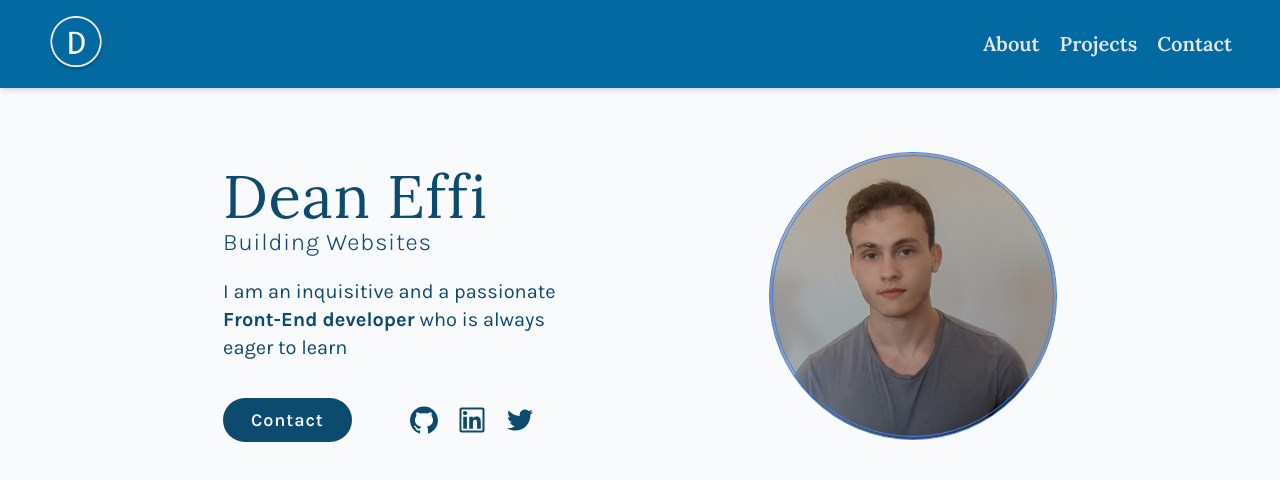
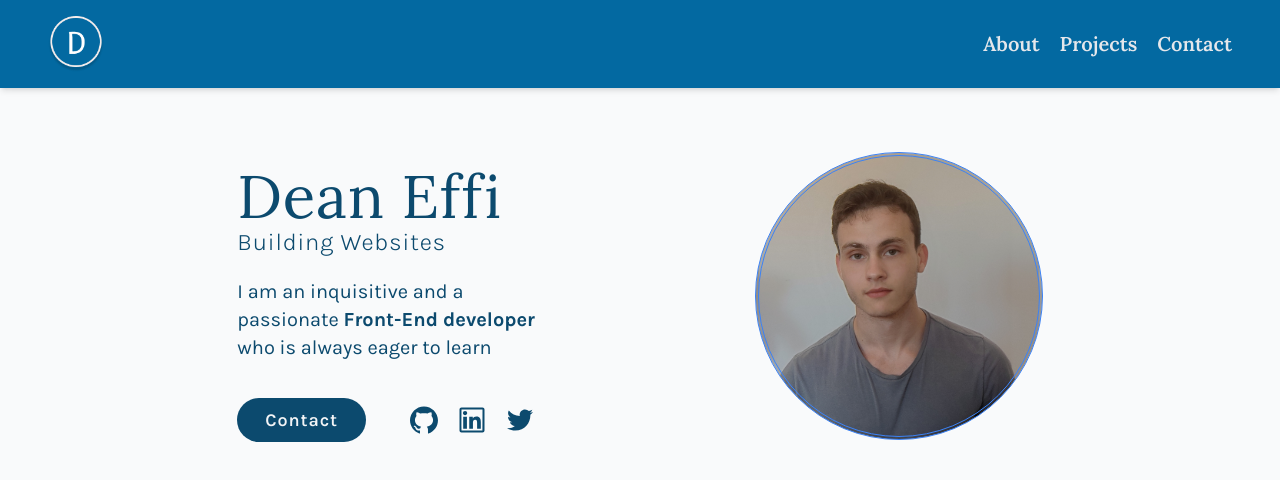
Before and after one commit to ShimShon1/portfolio, a React (Vite) app: page / in a window 1280 px wide. Shown: the top 480 px of the page. Built offline with nearby package versions, Linux system fonts and the light colour scheme.

Commit message:
vercel path fix

```diff
--- a/src/App.tsx
+++ b/src/App.tsx
@@ -8,7 +8,7 @@ export default function App() {
         <Nav />
       </header>
       <div className=" min-h-screen bg-gray-50">
-        <main className=" m-auto w-full p-4  md:w-5/6 ">
+        <main className=" m-auto w-full p-4  md:w-[80%] ">
           <About />
         </main>
       </div>
--- a/tailwind.config.js
+++ b/tailwind.config.js
@@ -4,7 +4,7 @@ export default {
   theme: {
     extend: {
       backgroundImage: {
-        "my-image": "url('src/assets/me.jpg')",
+        "my-image": "url('../src/assets/me.jpg')",
       },
     },
   },
```
